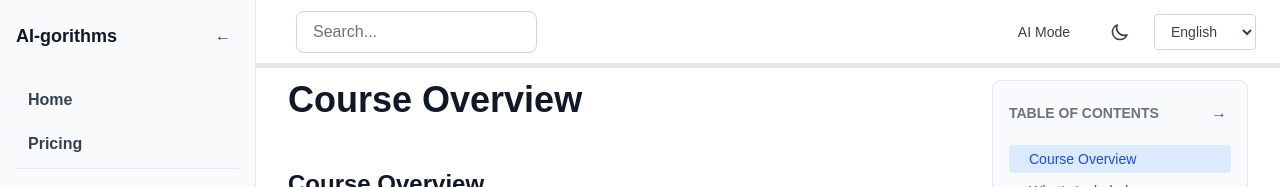
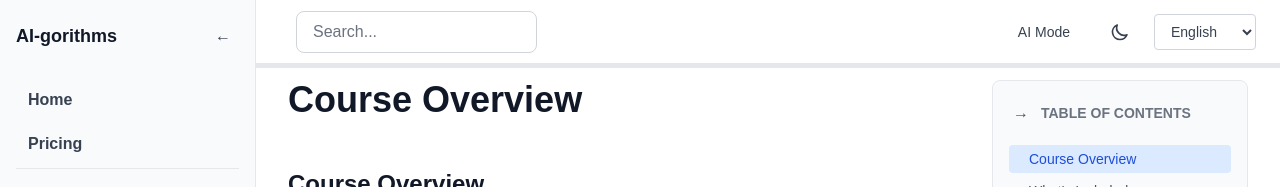
Before and after one commit to Chinese-Community-AI/AI-gorithms, a Next.js app: page /course in a window 1280 px wide. Shown: the top 187 px of the page. Built offline with nearby package versions, Linux system fonts and the light colour scheme.

Commit message:
Change the arrow location of TOC

```diff
--- a/components/article/TableOfContents.tsx
+++ b/components/article/TableOfContents.tsx
@@ -58,7 +58,14 @@ export default function TableOfContents({ headings }: TableOfContentsProps) {
   return (
     <div className="sticky top-20 max-h-[calc(100vh-5rem)] overflow-y-auto">
       <div className="bg-gray-50 dark:bg-gray-900 border border-gray-200 dark:border-gray-800 rounded-lg p-4">
-        <div className="flex items-center justify-between mb-4">
+        <div className="flex items-center gap-2 mb-4">
+          <button
+            onClick={() => setIsOpen(!isOpen)}
+            className="p-1 hover:bg-gray-200 dark:hover:bg-gray-800 rounded text-gray-600 dark:text-gray-400 flex-shrink-0"
+            aria-label="Toggle table of contents"
+          >
+            {isOpen ? "→" : "←"}
+          </button>
           <h3
             className={`font-semibold text-sm uppercase text-gray-500 dark:text-gray-400 ${
               isOpen ? "block" : "hidden"
@@ -66,13 +73,6 @@ export default function TableOfContents({ headings }: TableOfContentsProps) {
           >
             Table of Contents
           </h3>
-          <button
-            onClick={() => setIsOpen(!isOpen)}
-            className="p-1 hover:bg-gray-200 dark:hover:bg-gray-800 rounded text-gray-600 dark:text-gray-400 flex-shrink-0"
-            aria-label="Toggle table of contents"
-          >
-            {isOpen ? "→" : "←"}
-          </button>
         </div>
         {isOpen && (
           <nav className="space-y-1">
```
